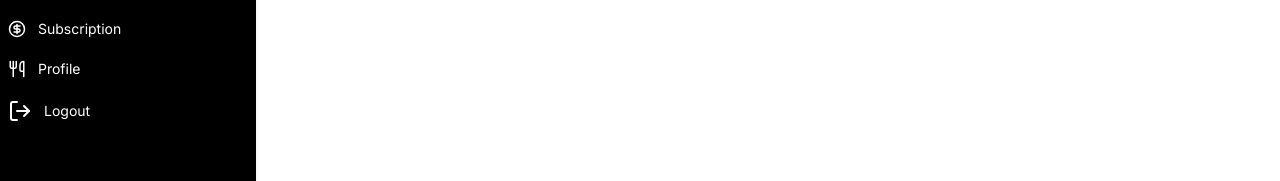
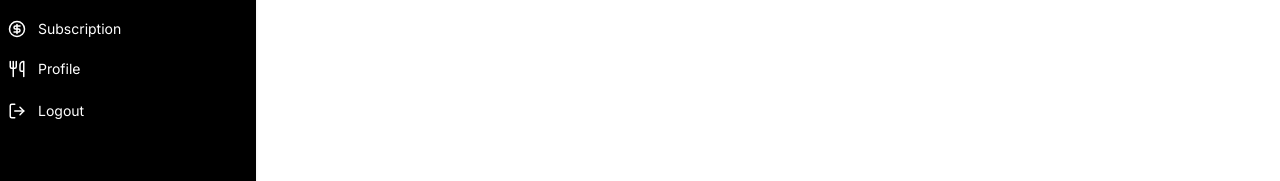
Before and after one commit to Jeeta70/Resy-Sniper, a React (Vite) app: page /reservations in a window 1280 px wide. Shown: the part 185-366 px from the top of the page. Built offline with nearby package versions, Linux system fonts and the light colour scheme; no server answers.

Commit message:
add changes

```diff
--- a/src/components/card/myReservationofResturantCard/index.tsx
+++ b/src/components/card/myReservationofResturantCard/index.tsx
@@ -9,9 +9,15 @@ import { GripHorizontal } from "lucide-react";
 import { Button } from "@/components/ui/button";
 import { Badge } from "@/components/ui/badge";
 import { IReservation } from "@/types/reservations";
+import { useNavigate } from "react-router-dom";
 
+const index = ({ reservation }: { reservation: IReservation }) => {
+  const navigate = useNavigate()
 
-const index = ({ reservation }: { reservation :IReservation}) => {
+  const handleEditClick = (reservation) => {
+    // navigate("/reservations/add-reservation", { state: { reservation } })
+    console.log(reservation.group_id, reservation.venue_id)
+  }
   return (
     <Card className="flex h-[20vh]  my-5">
       <div>
@@ -28,7 +34,7 @@ const index = ({ reservation }: { reservation :IReservation}) => {
         <div className="space-y-1 flex justify-between">
           <div>
             <h1 className="text-base font-bold">
-             {reservation.restaurant_name}
+              {reservation.restaurant_name}
             </h1>
             <p className="font-medium text-xs text-light">
               Cancel reservation 4 people Dec 23, Dec30 5:00-7:00PM, 10:00-11:00
@@ -44,7 +50,8 @@ const index = ({ reservation }: { reservation :IReservation}) => {
               </DropdownMenuTrigger>
               <DropdownMenuContent align="end">
                 <DropdownMenuItem
-                  onClick={() => navigator.clipboard.writeText("payment.id")}
+                  onClick={() => handleEditClick(reservation)}
+                // onClick={()  => navigator.clipboard.writeText("payment.id")}
                 >
                   Edit
                 </DropdownMenuItem>
--- a/src/components/form/reservationForm/selectPartTypeSection.tsx
+++ b/src/components/form/reservationForm/selectPartTypeSection.tsx
@@ -33,6 +33,8 @@ const DEFAULT_PARTY_SIZE_BUTTONS = [
 const SelectPartySizeSection = () => {
   const userDetail = useContext(UserDetailContext)
   const { dispatch, reservationFormState: { partySize, errors: { partySizeError } } } = useReservationContext();
+
+  console.log(partySize)
 
   const [partySizeArray, setPartySizeArray] = useState<Array<IPartySize>>(DEFAULT_PARTY_SIZE_BUTTONS);
 
--- a/src/components/tab/profileTab/index.tsx
+++ b/src/components/tab/profileTab/index.tsx
@@ -37,7 +37,7 @@ const Index = ({ user }: Props) => {
       lastName: user.last_name,
       email: user.email,
       countryCode: user.countryCode,
-      phoneNumber: user.phoneNumber,
+      phoneNumber: user.phone,
     },
   });
 
--- a/src/layouts/sidebar/index.tsx
+++ b/src/layouts/sidebar/index.tsx
@@ -2,13 +2,26 @@ import React from "react";
 import { Button } from "@/components/ui/button";
 import { cn } from "@/lib/utils";
 import { siderBarOptions } from "@/utils/constants";
-import { Link, useLocation } from "react-router-dom";
+import { Link, useLocation, useNavigate } from "react-router-dom";
 import { LogOut, Menu } from "lucide-react";
+import { useMediaQuery } from "@/hooks/use-media-query";
 
 const Index = () => {
   const [open, setOpen] = React.useState(false);
+  const navigate = useNavigate()
   // const [isOpen, setIsOpen] = React.useState(false);
   const { pathname } = useLocation();
+  const isMobile = useMediaQuery("(max-width: 673px)");
+  const handleOpen = async () => {
+    if (isMobile) {
+      setOpen(!open)
+    }
+  }
+
+  const handleClick = () => {
+    localStorage.removeItem('token')
+    navigate("/login")
+  }
 
   return (
     <div className="flex z-10 fixed top-0 left-0">
@@ -40,21 +53,20 @@ const Index = () => {
                 key={indx}
               >
                 <Link
-                    onClick={() => setOpen(!open)}
                   to={siderBarOption.navigate}
                   className="flex items-center p-2 space-x-3 rounded-md text-white"
                 >
-                    {siderBarOption.icon}
-                    <span className="">{siderBarOption.title}</span>
+                  <p>{siderBarOption.icon}</p>
+                  <span className="" onClick={() => handleOpen()}>{siderBarOption.title}</span>
                 </Link>
               </li>
             ))}
             <li>
-                <Link className="flex items-center p-2 space-x-3 rounded-md text-white" to={""}>
+              <Button className="flex font-normal items-center p-2 space-x-3 rounded-md text-white text-sm" onClick={handleClick}>
                 {/* {siderBarOption.icon} */}
-                  <LogOut />
+                <LogOut size={18} />
                 <span className="">Logout</span>
-                </Link>
+              </Button>
             </li>
           </ul>
         </div>
```
Also changed, not shown: src/routes/Router.tsx (line endings or trailing spaces). Lines whose indentation alone changed are shown as unchanged.
